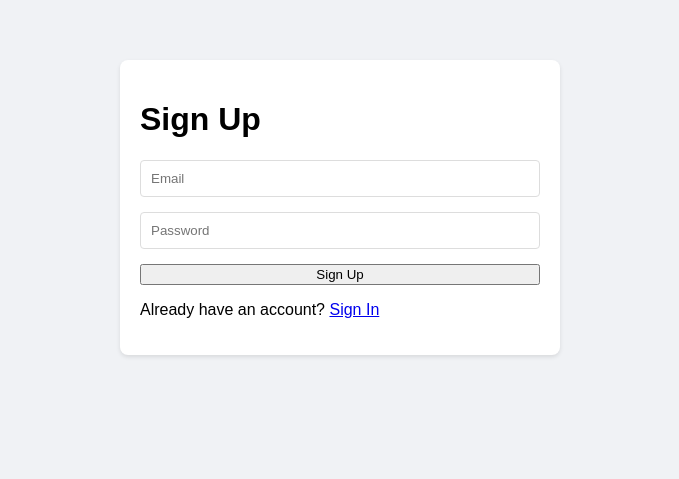
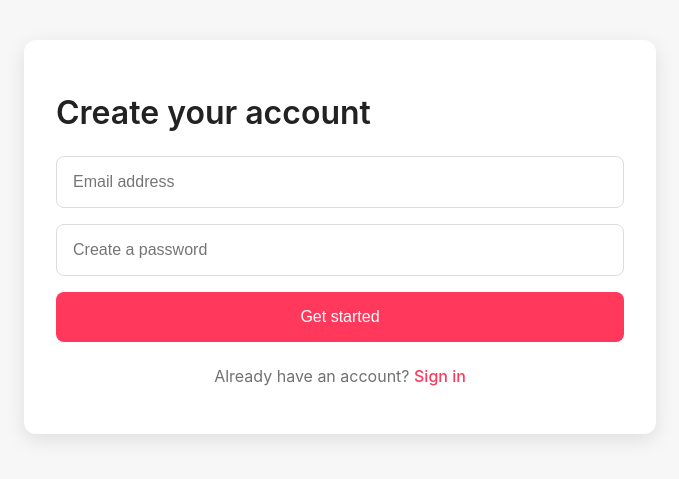
Before and after one commit to rahulxc/SupabasePython, a Flask app: page /signup in a window 1280 px wide. Shown: the top 479 px of the page, without its empty margins (300-979 px from the left). Run offline with Flask 3, Linux system fonts and the light colour scheme.

Commit message:
Assistant checkpoint: Modernize UI with Airbnb-inspired design
Assistant generated file changes:
- static/style.css: Update styles for modern look
- templates/index.html: Update landing page
- templates/signin.html: Update signin page
- templates/signup.html: Update signup page
- templates/dashboard.html: Update dashboard page

---

User prompt:

Ok critically analyze the user flow and make it sexy like airbnb or something. This is hideous i feel. It's funcitonal but sucks

```diff
--- a/static/style.css
+++ b/static/style.css
@@ -1,46 +1,105 @@
+
+:root {
+  --primary: #FF385C;
+  --text: #222222;
+  --background: #F7F7F7;
+  --white: #FFFFFF;
+}
 
 body {
-    font-family: Arial, sans-serif;
+  font-family: 'Circular', -apple-system, BlinkMacSystemFont, Roboto, sans-serif;
   margin: 0;
-    padding: 20px;
-    background: #f0f2f5;
+  padding: 0;
+  background: var(--background);
+  color: var(--text);
 }
 
 .container {
-    max-width: 400px;
+  max-width: 568px;
   margin: 40px auto;
-    padding: 20px;
-    background: white;
-    border-radius: 8px;
-    box-shadow: 0 2px 4px rgba(0, 0, 0, 0.1);
+  padding: 32px;
+  background: var(--white);
+  border-radius: 12px;
+  box-shadow: 0 6px 20px rgba(0, 0, 0, 0.1);
+}
+
+h1 {
+  font-size: 32px;
+  font-weight: 600;
+  margin-bottom: 24px;
+  color: var(--text);
 }
 
 .auth-form {
   display: flex;
   flex-direction: column;
-    gap: 15px;
+  gap: 16px;
 }
 
 input {
-    padding: 10px;
-    border: 1px solid #ddd;
-    border-radius: 4px;
+  padding: 16px;
+  border: 1px solid #DDDDDD;
+  border-radius: 8px;
+  font-size: 16px;
+  transition: border-color 0.2s;
+}
+
+input:focus {
+  outline: none;
+  border-color: var(--primary);
 }
 
 .btn {
-    background: #1a73e8;
-    color: white;
-    padding: 10px 20px;
+  background: var(--primary);
+  color: var(--white);
+  padding: 16px;
   border: none;
-    border-radius: 4px;
+  border-radius: 8px;
+  font-size: 16px;
+  font-weight: 500;
   cursor: pointer;
-    text-decoration: none;
-    display: inline-block;
+  transition: transform 0.2s, background 0.2s;
+}
+
+.btn:hover {
+  transform: scale(1.01);
+  background: #E31C5F;
 }
 
 .buttons {
   display: flex;
-    gap: 10px;
-    justify-content: center;
-    margin-top: 20px;
+  gap: 16px;
+  margin-top: 24px;
 }
+
+.auth-switch {
+  text-align: center;
+  margin-top: 24px;
+  color: #717171;
+}
+
+.auth-switch a {
+  color: var(--primary);
+  text-decoration: none;
+  font-weight: 500;
+}
+
+.welcome-hero {
+  text-align: center;
+  padding: 64px 0;
+  background: linear-gradient(45deg, #FF385C, #E31C5F);
+  color: var(--white);
+  margin: -40px -32px 32px;
+  border-radius: 12px 12px 0 0;
+}
+
+.welcome-hero h1 {
+  color: var(--white);
+  margin: 0;
+}
+
+.welcome-hero p {
+  font-size: 18px;
+  opacity: 0.9;
+  margin: 16px 0 0;
+}
--- a/templates/signup.html
+++ b/templates/signup.html
@@ -2,18 +2,18 @@
 <!DOCTYPE html>
 <html>
 <head>
-    <title>Sign Up</title>
+    <title>Sign Up | Modern Auth</title>
     <link rel="stylesheet" href="/static/style.css">
 </head>
 <body>
     <div class="container">
-        <h1>Sign Up</h1>
+        <h1>Create your account</h1>
         <form class="auth-form" onsubmit="handleSignUp(event)">
-            <input type="email" id="email" placeholder="Email" required>
-            <input type="password" id="password" placeholder="Password" required>
-            <button type="submit">Sign Up</button>
+            <input type="email" id="email" placeholder="Email address" required>
+            <input type="password" id="password" placeholder="Create a password" required>
+            <button type="submit" class="btn">Get started</button>
         </form>
-        <p>Already have an account? <a href="/signin">Sign In</a></p>
+        <p class="auth-switch">Already have an account? <a href="/signin">Sign in</a></p>
     </div>
     <script src="/static/auth.js"></script>
 </body>
```
Also changed, not shown: templates/dashboard.html (+8 -4 lines), templates/index.html (+6 -3 lines), templates/signin.html (+5 -5 lines). Lines whose indentation alone changed are shown as unchanged.
